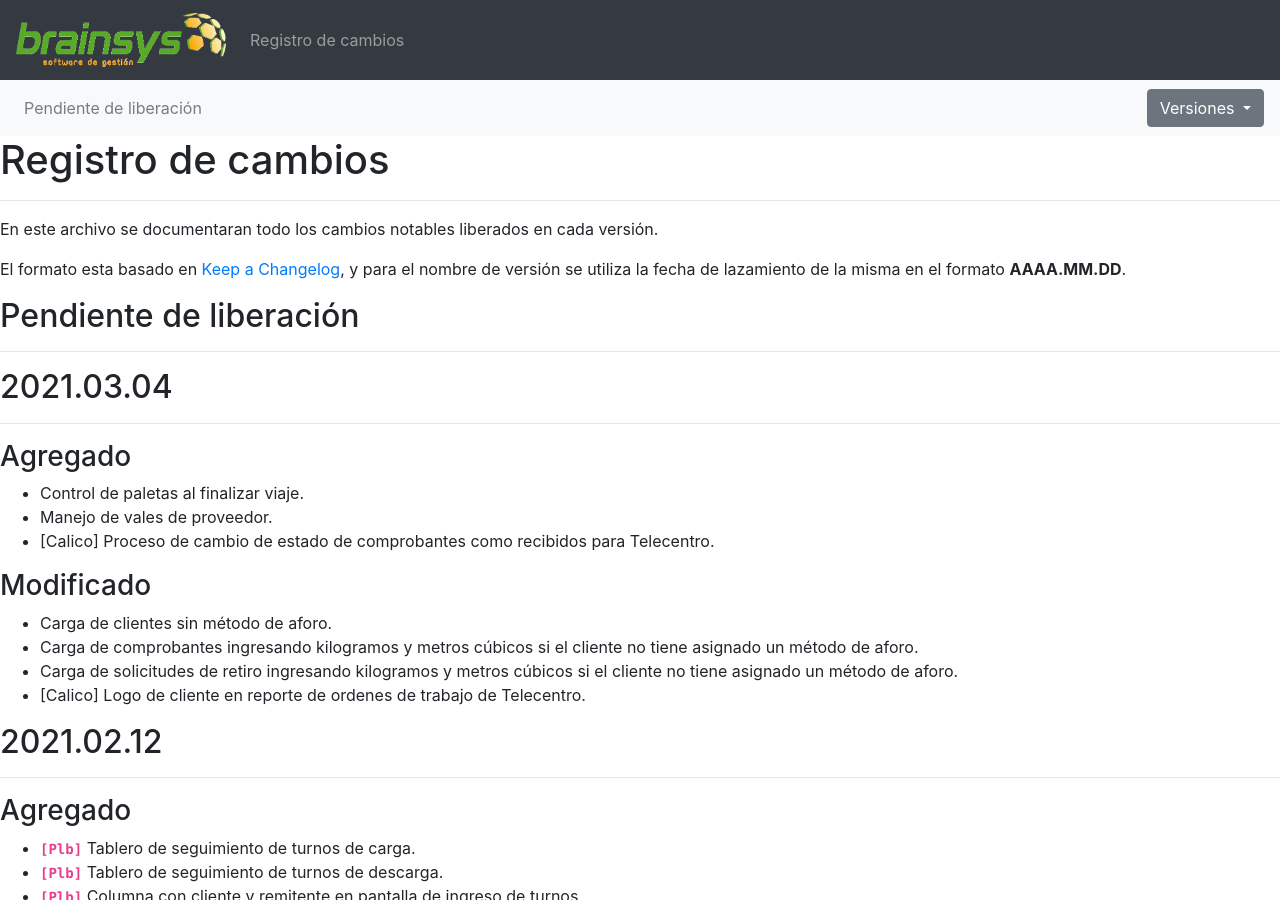
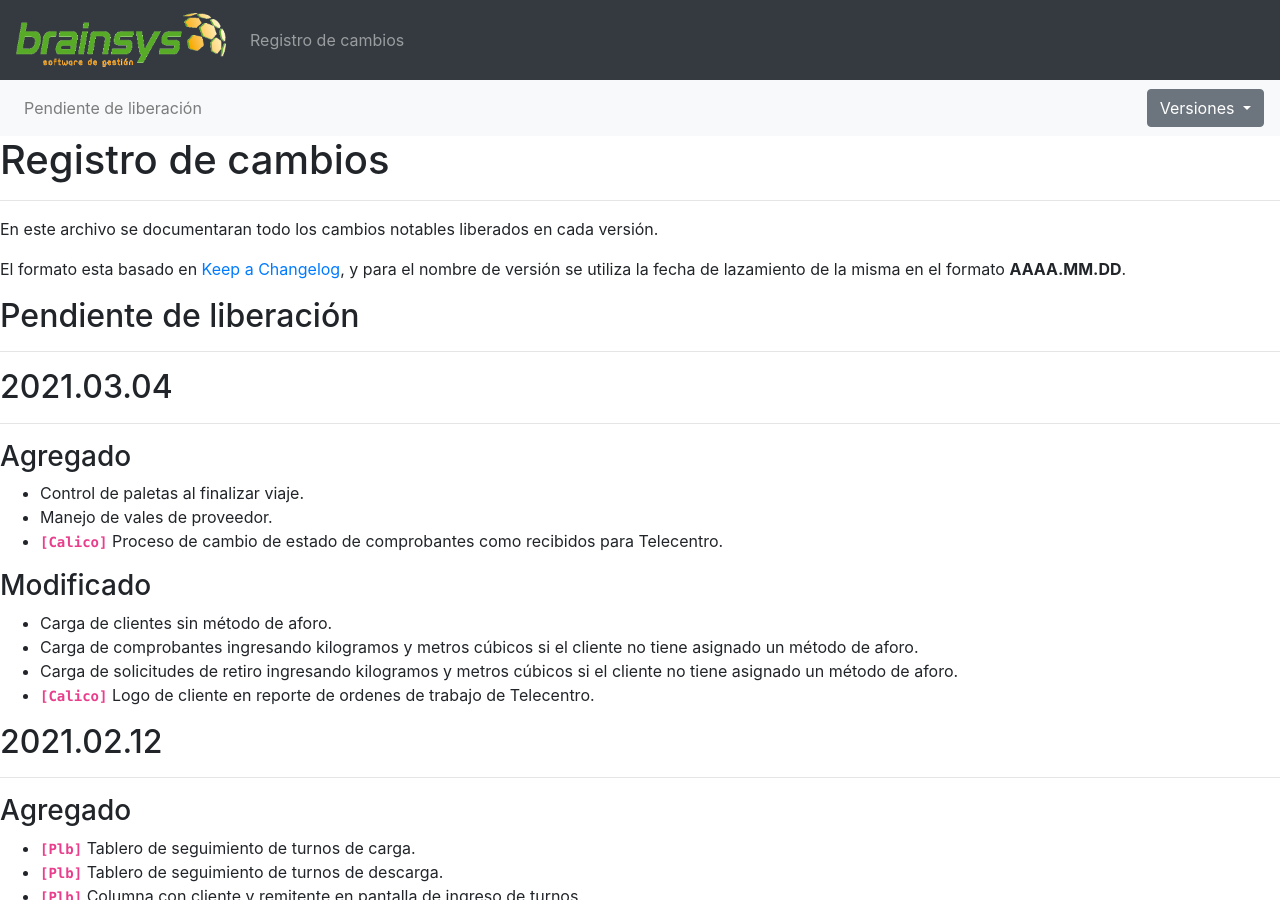
Before and after one commit to msanchez-brainsys/msanchez-brainsys.github.io, a Jekyll site: the page built from registro-cambios.markdown, in a window 1280 px wide and 900 px high. Built offline with Jekyll 4.4.1, drawn with Linux system fonts in a browser that asks for light colours.

Commit message:
Se actualizaron versiones de gems

```diff
--- a/registro-cambios.markdown
+++ b/registro-cambios.markdown
@@ -43,13 +43,13 @@ El formato esta basado en [Keep a Changelog](https://keepachangelog.com/es-ES/1.
 ### Agregado
 - Control de paletas al finalizar viaje.
 - Manejo de vales de proveedor.
-- [Calico] Proceso de cambio de estado de comprobantes como recibidos para Telecentro.
+- **`[Calico]`** Proceso de cambio de estado de comprobantes como recibidos para Telecentro.
 
 ### Modificado
 - Carga de clientes sin método de aforo.
 - Carga de comprobantes ingresando kilogramos y metros cúbicos si el cliente no tiene asignado un método de aforo.
 - Carga de solicitudes de retiro ingresando kilogramos y metros cúbicos si el cliente no tiene asignado un método de aforo.
-- [Calico] Logo de cliente en reporte de ordenes de trabajo de Telecentro.
+- **`[Calico]`** Logo de cliente en reporte de ordenes de trabajo de Telecentro.
 
 ## 2021.02.12
 ---
```
Also changed, not shown: Gemfile.lock.
